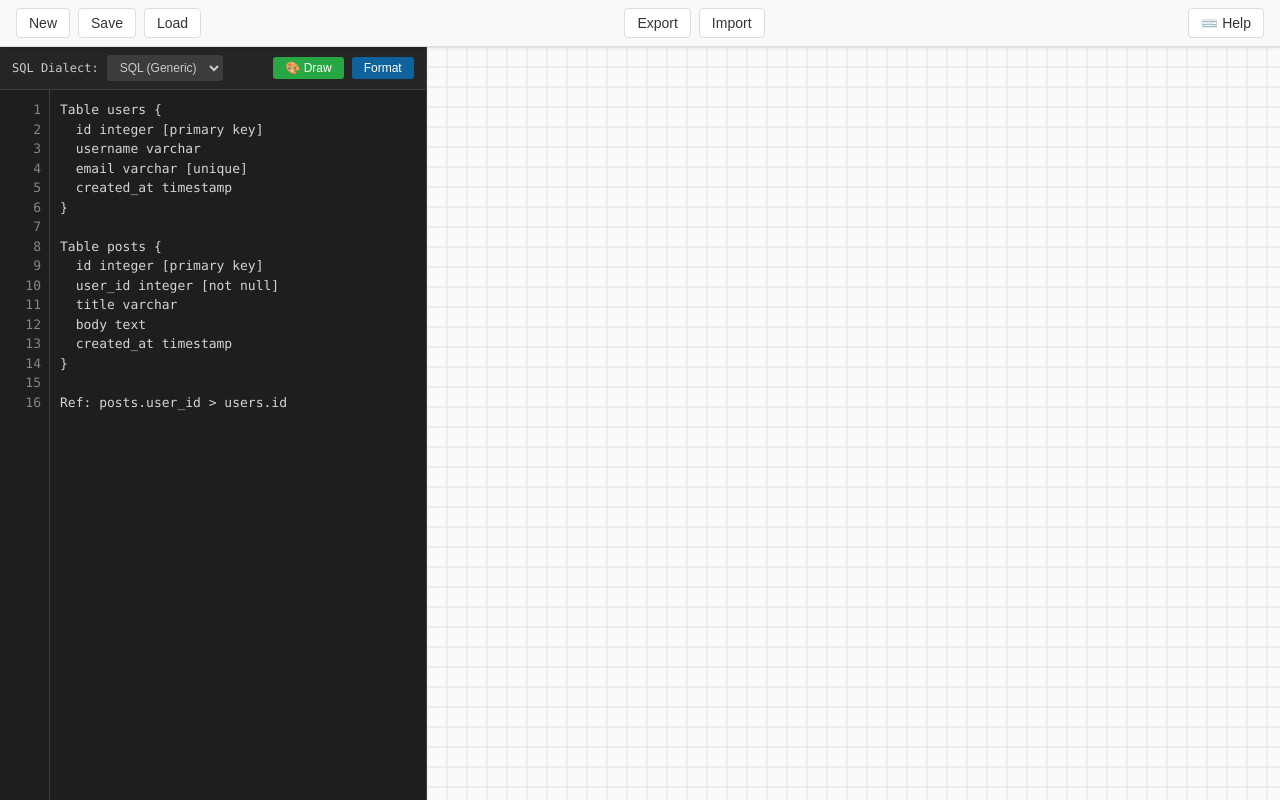
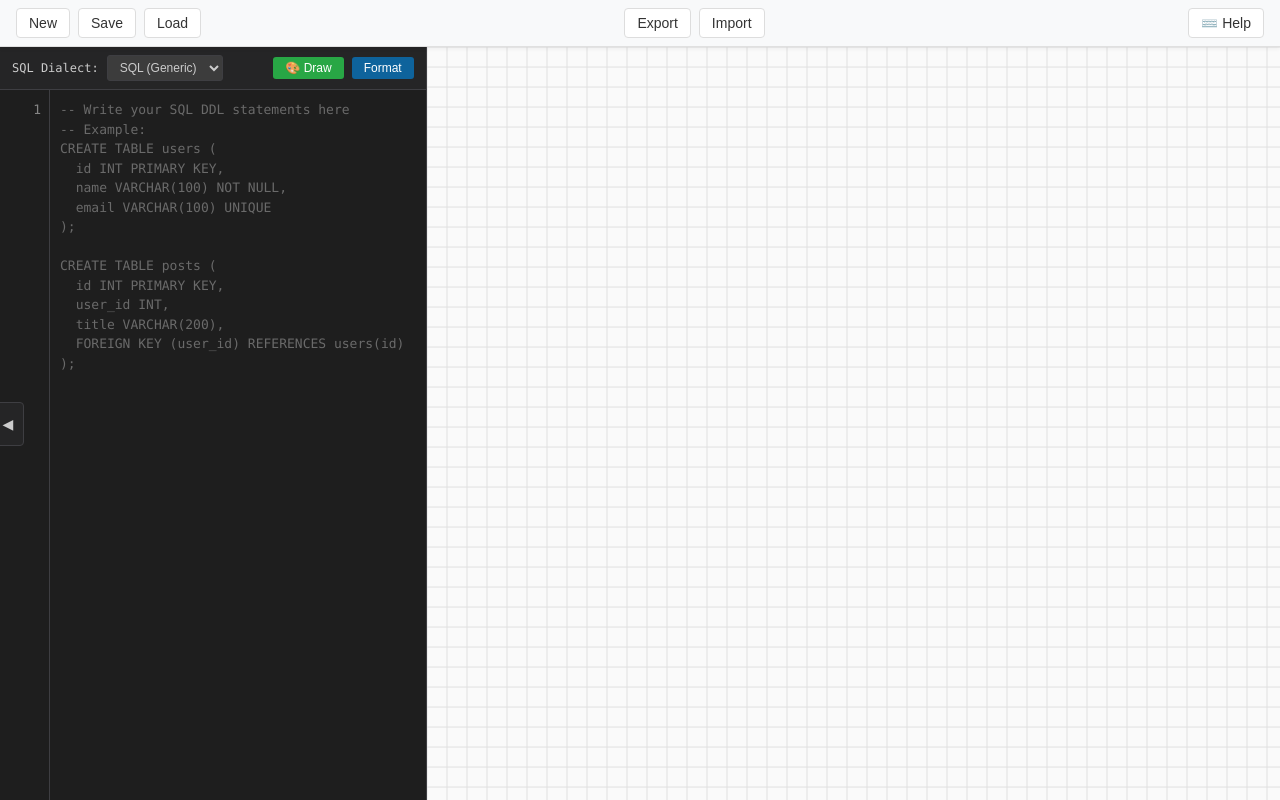
Before and after one commit to tudang88/mydbdiagram.io, a React (Vite) app: page / in a window 1280 px wide. Built offline with nearby package versions, Linux system fonts and the light colour scheme.

Commit message:
feat: collapse/expand schema editor panel with hover-reveal toggle

```diff
--- a/src/client/App.css
+++ b/src/client/App.css
@@ -14,12 +14,100 @@
 }
 
 .app-editor-panel {
-  width: 33.333%;
+  position: relative;
+  flex: 0 0 33.333%;
   min-width: 300px;
+  max-width: 50%;
   border-right: 1px solid #3e3e42;
   display: flex;
   flex-direction: column;
   overflow: hidden;
+  transition:
+    flex-basis 0.2s ease,
+    min-width 0.2s ease,
+    max-width 0.2s ease;
+}
+
+.app-editor-panel--collapsed {
+  flex: 0 0 44px;
+  min-width: 44px;
+  max-width: 44px;
+}
+
+/* Narrow hit area on the left edge; button stays hidden until hover (or focus). */
+.app-editor-panel-toggle-zone {
+  position: absolute;
+  left: 0;
+  top: 0;
+  bottom: 0;
+  width: 16px;
+  z-index: 10;
+  pointer-events: auto;
+}
+
+.app-editor-panel--collapsed .app-editor-panel-toggle-zone {
+  width: 100%;
+}
+
+.app-editor-panel-toggle-btn {
+  position: absolute;
+  left: 50%;
+  top: 50%;
+  transform: translate(-50%, -50%);
+  width: 32px;
+  height: 44px;
+  padding: 0;
+  border-radius: 4px;
+  border: 1px solid transparent;
+  background: transparent;
+  color: #cccccc;
+  font-size: 14px;
+  cursor: pointer;
+  line-height: 1;
+  opacity: 0;
+  transition:
+    opacity 0.18s ease,
+    background 0.15s ease,
+    border-color 0.15s ease;
+}
+
+.app-editor-panel-toggle-zone:hover .app-editor-panel-toggle-btn,
+.app-editor-panel-toggle-btn:focus-visible {
+  opacity: 1;
+  background: #252526;
+  border-color: #3e3e42;
+}
+
+.app-editor-panel-toggle-zone:hover .app-editor-panel-toggle-btn:hover {
+  background: #3c3c3c;
+  color: #ffffff;
+}
+
+/* Touch / coarse pointer: no hover — keep control visible */
+@media (hover: none), (pointer: coarse) {
+  .app-editor-panel-toggle-btn {
+    opacity: 1;
+    background: #252526;
+    border-color: #3e3e42;
+  }
+}
+
+.app-editor-panel-body {
+  flex: 1;
+  min-width: 0;
+  min-height: 0;
+  display: flex;
+  flex-direction: column;
+  overflow: hidden;
+}
+
+.app-editor-panel--collapsed .app-editor-panel-body {
+  flex: 0 0 0;
+  width: 0;
+  min-width: 0;
+  overflow: hidden;
+  opacity: 0;
+  pointer-events: none;
 }
 
 .app-canvas-panel {
--- a/src/client/App.tsx
+++ b/src/client/App.tsx
@@ -50,6 +50,11 @@ function App() {
   const [showSQLEditor] = useState(true); // Can be toggled in future
   const [importText, setImportText] = useState<string | undefined>(undefined);
   const [editorText, setEditorText] = useState<string>(''); // Track current editor text for saving
+  const [uiState, setUiState] = useState(() => uiStore.getState());
+
+  useEffect(() => {
+    return uiStore.subscribe(setUiState);
+  }, []);
 
   // Initialize with empty diagram if none exists
   useEffect(() => {
@@ -263,7 +268,14 @@ function App() {
         />
         <div className="app-main">
           {showSQLEditor && (
-            <div className="app-editor-panel">
+            <div
+              className={
+                uiState.editorPanelCollapsed
+                  ? 'app-editor-panel app-editor-panel--collapsed'
+                  : 'app-editor-panel'
+              }
+            >
+              <div className="app-editor-panel-body" aria-hidden={uiState.editorPanelCollapsed}>
                 <SQLEditor
                   diagram={diagramStore.getDiagram()}
                   onDiagramChange={handleDiagramChangeFromSQL}
@@ -272,6 +284,27 @@ function App() {
                   initialText={importText}
                   onTextChange={setEditorText}
                 />
+              </div>
+              <div className="app-editor-panel-toggle-zone">
+                <button
+                  type="button"
+                  className="app-editor-panel-toggle-btn"
+                  onClick={() =>
+                    uiStore.setState({
+                      editorPanelCollapsed: !uiStore.getState().editorPanelCollapsed,
+                    })
+                  }
+                  aria-expanded={!uiState.editorPanelCollapsed}
+                  aria-label={
+                    uiState.editorPanelCollapsed ? 'Expand schema editor' : 'Collapse schema editor'
+                  }
+                  title={
+                    uiState.editorPanelCollapsed ? 'Expand schema editor' : 'Collapse schema editor'
+                  }
+                >
+                  {uiState.editorPanelCollapsed ? '▶' : '◀'}
+                </button>
+              </div>
             </div>
           )}
           <div className="app-canvas-panel">
--- a/src/client/state/store/uiStore.ts
+++ b/src/client/state/store/uiStore.ts
@@ -8,6 +8,8 @@ export interface UIState {
   panOffset: { x: number; y: number };
   showGrid: boolean;
   showSidebar: boolean;
+  /** When true, the SQL/DBML editor panel is collapsed to a narrow strip */
+  editorPanelCollapsed: boolean;
 }
 
 /**
@@ -31,6 +33,7 @@ export class UIStore {
     panOffset: { x: 0, y: 0 },
     showGrid: true,
     showSidebar: true,
+    editorPanelCollapsed: false,
   };
 
   private observers: Array<Observer<UIState>> = [];
```
Lines whose indentation alone changed are shown as unchanged.
